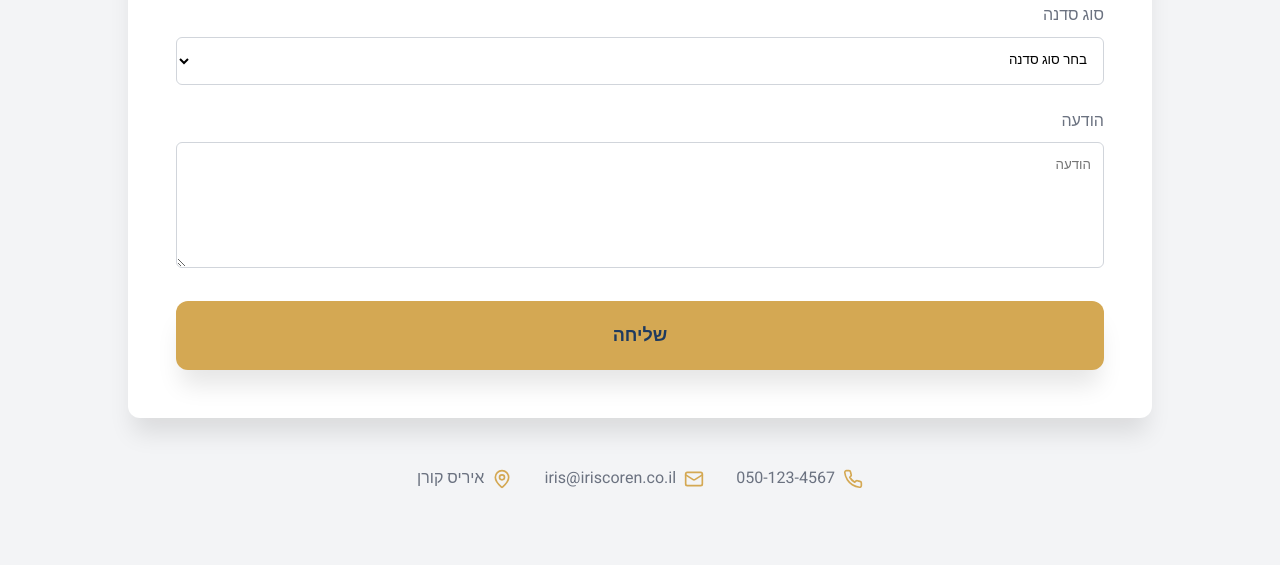
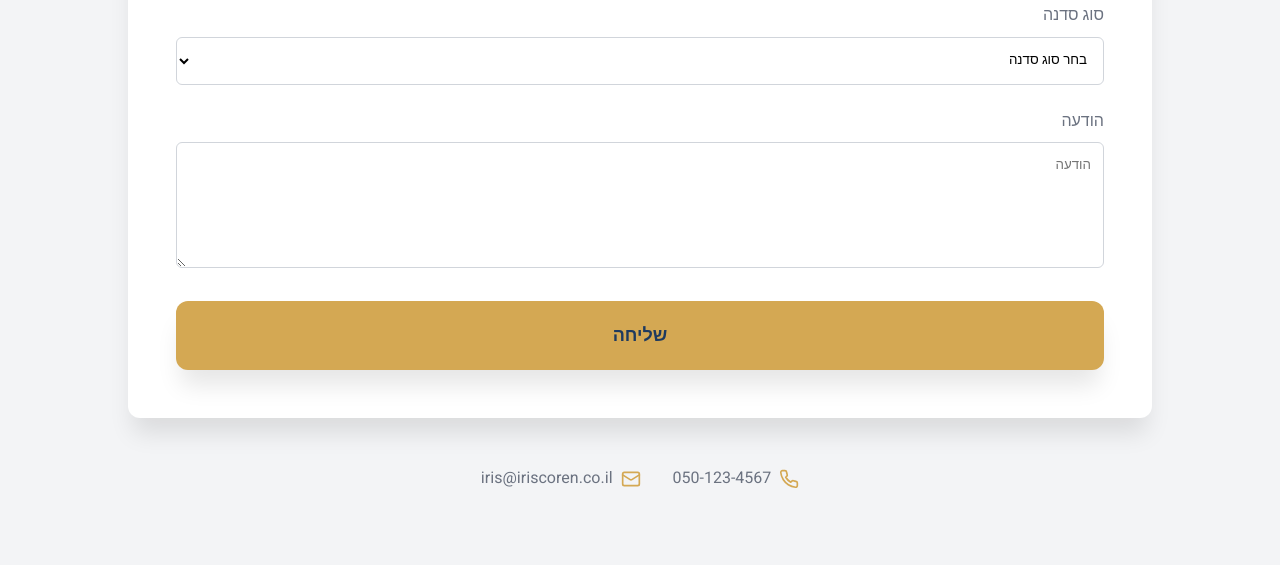
Before and after one commit to nircoren/iris-lp, a plain HTML site: page index.html in a window 1280 px wide. Shown: the part 6261-6826 px from the top of the page. Drawn offline with Linux system fonts and the light colour scheme; no server answers.

Commit message:
style changes

```diff
--- a/index.html
+++ b/index.html
@@ -370,13 +370,6 @@
                         </svg>
                         <a href="mailto:iris@iriscoren.co.il" id="contactEmail" class="contact-link email-link">iris@iriscoren.co.il</a>
                     </div>
-                    <div class="contact-item">
-                        <svg xmlns="http://www.w3.org/2000/svg" width="24" height="24" viewBox="0 0 24 24" fill="none" stroke="currentColor" stroke-width="2" stroke-linecap="round" stroke-linejoin="round" style="color: var(--accent-color); width: 20px; height: 20px;">
-                            <path d="M20 10c0 4.993-5.539 10.193-7.399 11.799a1 1 0 0 1-1.202 0C9.539 20.193 4 14.993 4 10a8 8 0 0 1 16 0"></path>
-                            <circle cx="12" cy="10" r="3"></circle>
-                        </svg>
-                        <span>איריס קורן</span>
-                    </div>
                 </div>
             </div>
         </div>
```
